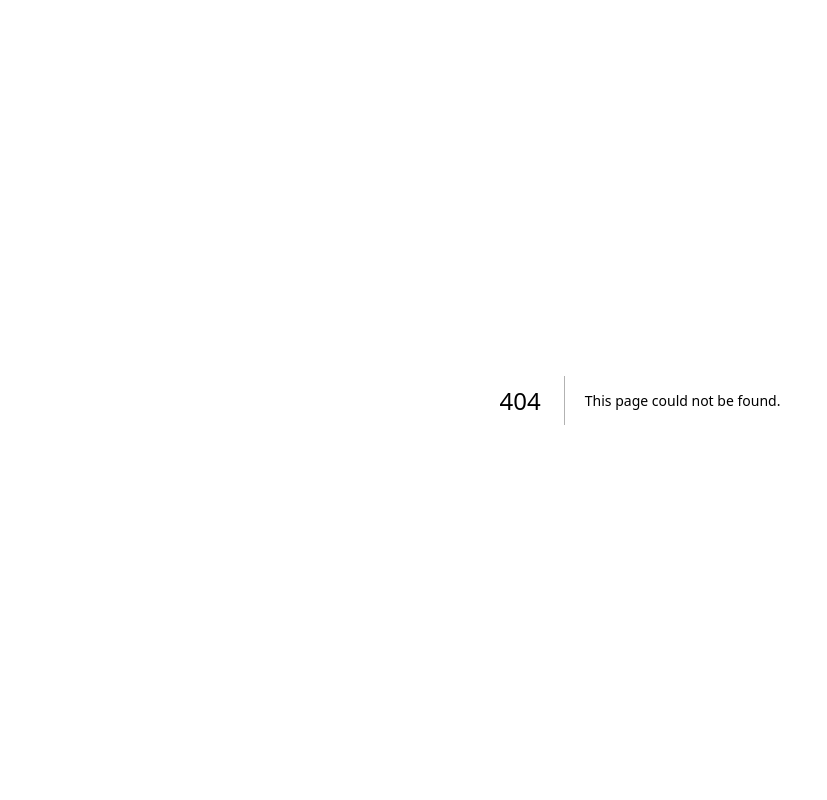
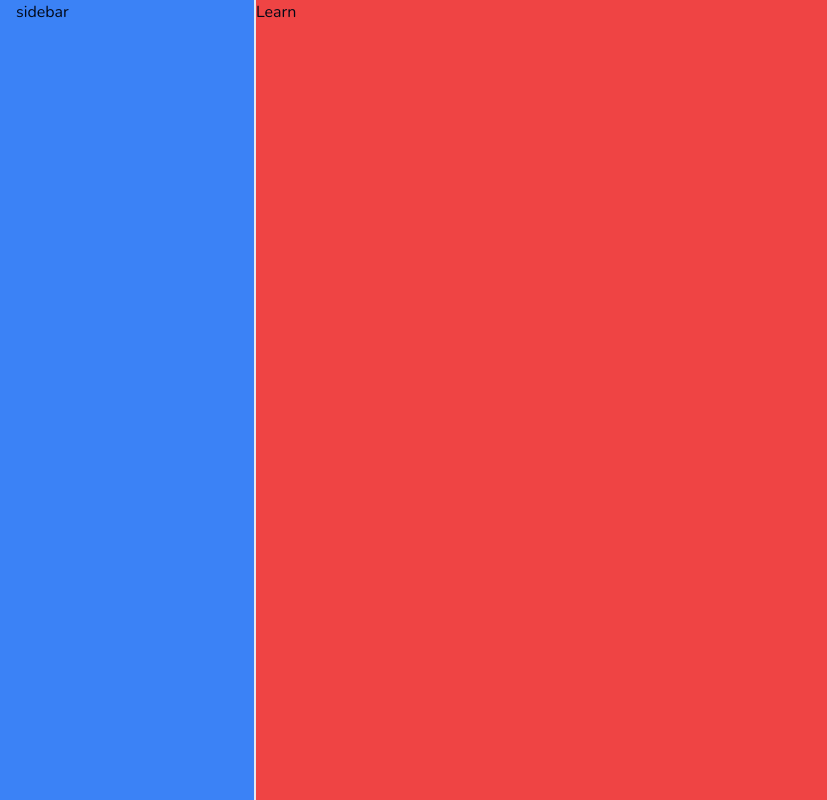
Before and after one commit to BlazorusDev/PokeDuo, a Next.js app: page /learn in a window 1280 px wide. Before the commit this address had no page. Shown: the whole page, without its empty margins (0-827 px from the left). Built offline with nearby package versions, Linux system fonts and the light colour scheme.

Commit message:
main layout start

```diff
--- /dev/null
+++ b/app/(main)/layout.tsx
@@ -0,0 +1,18 @@
+import { Sidebar } from "@/components/sidebar";
+
+type Props = {
+  children: React.ReactNode;
+};
+
+const MainLayout = ({ children }: Props) => {
+  return (
+    <>
+      <Sidebar />
+      <main className="pl-[256px] h-full">
+        <div className="bg-red-500 h-full">{children}</div>
+      </main>
+    </>
+  );
+};
+
+export default MainLayout;
--- /dev/null
+++ b/app/(main)/learn/page.tsx
@@ -0,0 +1,5 @@
+const LearnPage = () => {
+  return <div>Learn</div>;
+};
+
+export default LearnPage;
--- a/app/globals.css
+++ b/app/globals.css
@@ -1,6 +1,12 @@
 @tailwind base;
 @tailwind components;
 @tailwind utilities;
+
+html,
+body,
+:root {
+  @apply h-full;
+}
 
 @layer base {
   :root {
--- a/app/layout.tsx
+++ b/app/layout.tsx
@@ -6,8 +6,8 @@
 const font = Nunito({ subsets: ["latin"] });
 
 export const metadata: Metadata = {
-  title: "Create Next App",
-  description: "Generated by create next app",
+  title: "PokeDuo",
+  description: "",
 };
 
 export default function RootLayout({
--- /dev/null
+++ b/components/sidebar.tsx
@@ -0,0 +1,7 @@
+export const Sidebar = () => {
+  return (
+    <div className="flex bg-blue-500 h-full lg:w-[256px] lg:fixed left-0 top-0 px-4 border-r-2 flex-col">
+      sidebar
+    </div>
+  );
+};
```
Lines whose indentation alone changed are shown as unchanged.
